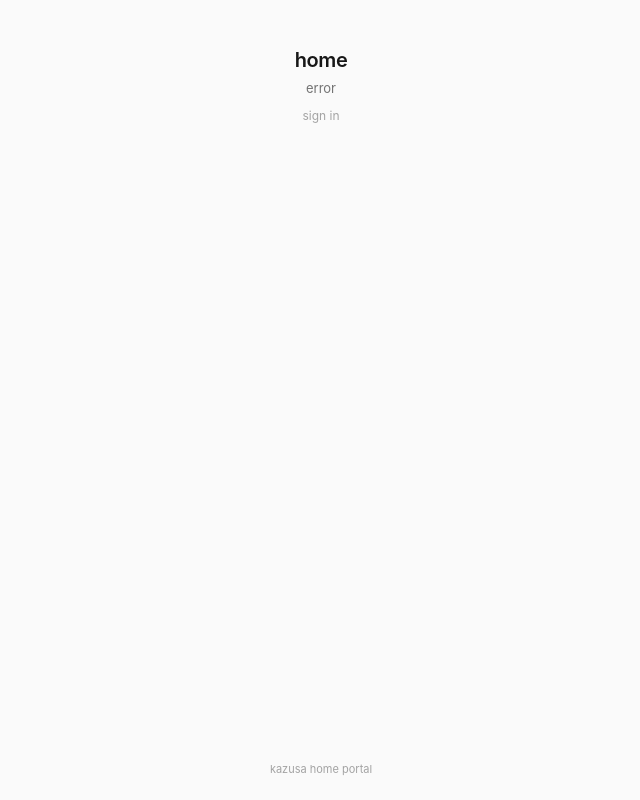
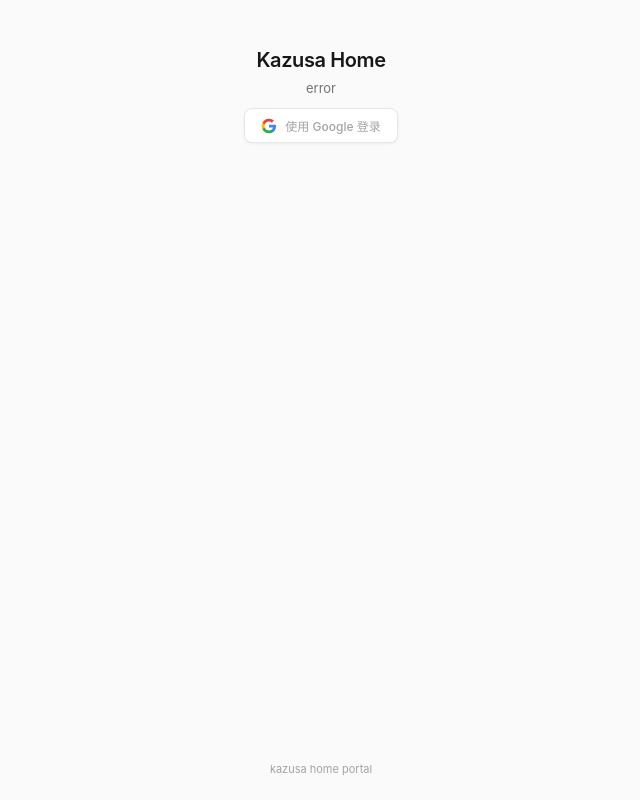
Before and after one commit to GwoFinTech/kazusa-home-portal, a plain HTML site: page app/static/index.html in a window 1280 px wide. Shown: the whole page, without its empty margins (319-959 px from the left). Drawn offline with Linux system fonts and the light colour scheme; no server answers.

Commit message:
ui: Google login button + Kazusa Home title

```diff
--- a/app/static/index.html
+++ b/app/static/index.html
@@ -3,7 +3,7 @@
 <head>
   <meta charset="UTF-8">
   <meta name="viewport" content="width=device-width, initial-scale=1.0">
-  <title>home</title>
+  <title>Kazusa Home</title>
   <style>
     :root {
       --bg: #fafafa; --card-bg: #fff; --border: #e5e7eb; --text: #171717;
@@ -36,6 +36,18 @@
     .user-bar span { font-size: 13px; color: var(--text-muted); }
     .user-bar a { font-size: 12px; color: var(--text-subtle); text-decoration: none; }
     .user-bar a:hover { color: var(--text); }
+
+    /* Google login button */
+    .google-btn {
+      display: inline-flex; align-items: center; gap: 8px;
+      padding: 8px 16px; border-radius: 8px; font-size: 13px; font-weight: 500;
+      text-decoration: none; transition: background .15s, box-shadow .15s;
+      border: 1px solid var(--border); background: var(--card-bg); color: var(--text);
+      box-shadow: var(--shadow);
+    }
+    .google-btn:hover { background: var(--hover-bg); }
+    .google-btn svg { width: 16px; height: 16px; flex-shrink: 0; }
+
     .grid {
       display: grid; grid-template-columns: repeat(auto-fill, minmax(220px, 1fr));
       gap: 12px; padding: 24px; width: 100%; max-width: 960px;
@@ -79,7 +91,7 @@
 </head>
 <body>
 <header>
-  <h1>home</h1>
+  <h1>Kazusa Home</h1>
   <p id="subtitle">loading…</p>
   <div id="user-bar" class="user-bar" style="display:none"></div>
 </header>
@@ -109,7 +121,10 @@
     }
   } catch {}
   userBar.style.display = 'flex';
-  userBar.innerHTML = '<a href="/auth/login">sign in</a>';
+  userBar.innerHTML = `<a class="google-btn" href="/auth/login">
+    <svg viewBox="0 0 24 24"><path fill="#4285F4" d="M22.56 12.25c0-.78-.07-1.53-.2-2.25H12v4.26h5.92a5.06 5.06 0 0 1-2.2 3.32v2.77h3.57c2.08-1.92 3.28-4.74 3.28-8.1z"/><path fill="#34A853" d="M12 23c2.97 0 5.46-.98 7.28-2.66l-3.57-2.77c-.98.66-2.23 1.06-3.71 1.06-2.86 0-5.29-1.93-6.16-4.53H2.18v2.84C3.99 20.53 7.7 23 12 23z"/><path fill="#FBBC05" d="M5.84 14.09c-.22-.66-.35-1.36-.35-2.09s.13-1.43.35-2.09V7.07H2.18C1.43 8.55 1 10.22 1 12s.43 3.45 1.18 4.93l2.85-2.22.81-.62z"/><path fill="#EA4335" d="M12 5.38c1.62 0 3.06.56 4.21 1.64l3.15-3.15C17.45 2.09 14.97 1 12 1 7.7 1 3.99 3.47 2.18 7.07l3.66 2.84c.87-2.6 3.3-4.53 6.16-4.53z"/></svg>
+    使用 Google 登录
+  </a>`;
 }
 
 async function loadServices() {
```
